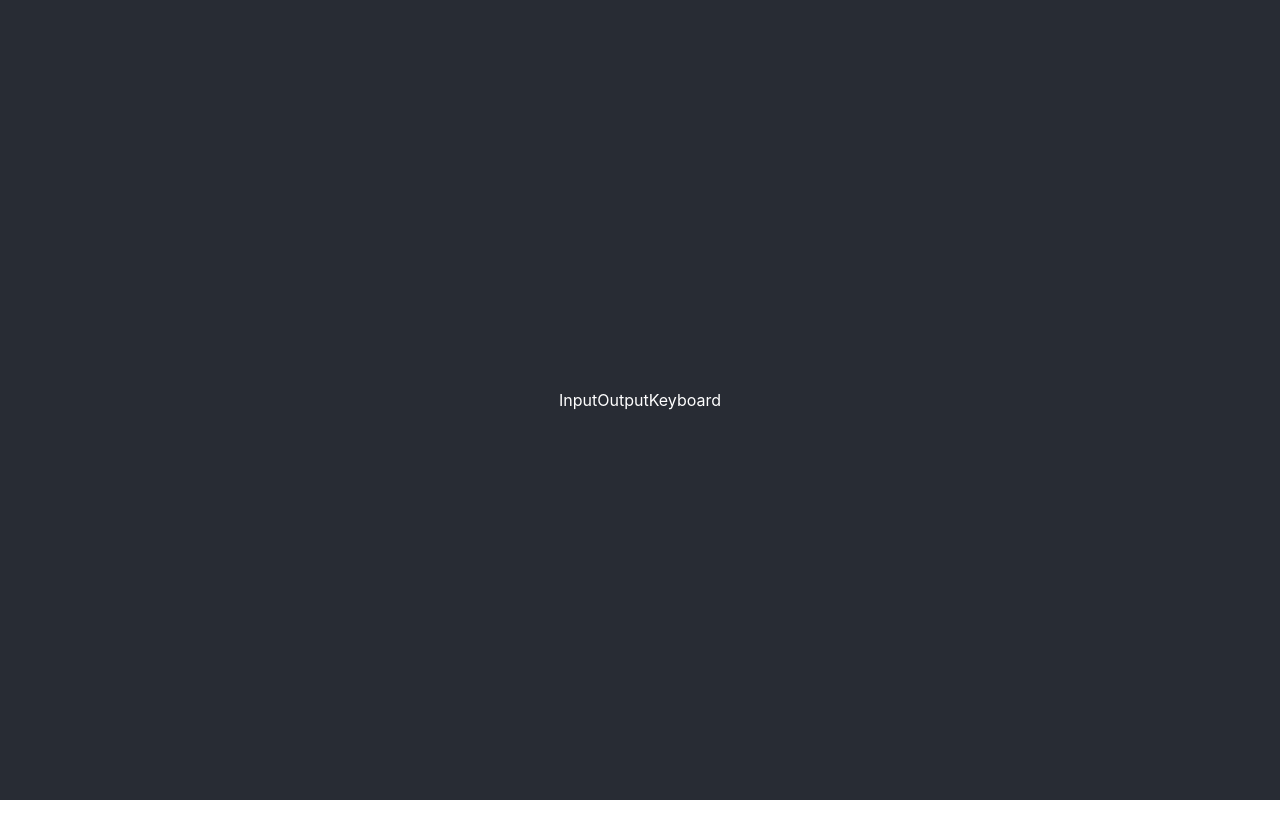
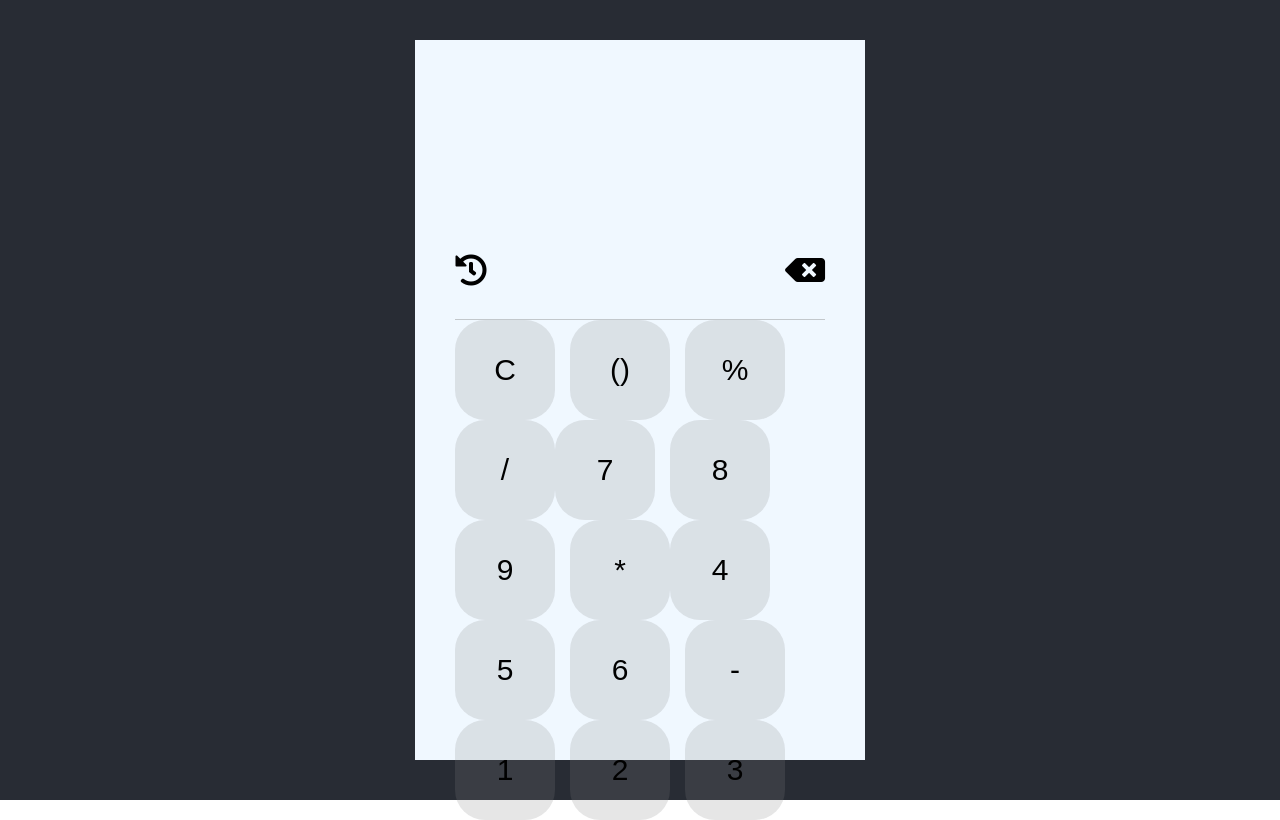
Before and after one commit to Tooluloope/calculator, a React (Create React App) app: page / in a window 1280 px wide. Shown: the top 820 px of the page. Built offline with nearby package versions, Linux system fonts and the light colour scheme.

Commit message:
Setting up CSS

```diff
--- a/package.json
+++ b/package.json
@@ -3,6 +3,7 @@
   "version": "0.1.0",
   "private": true,
   "dependencies": {
+    "@fortawesome/fontawesome-free": "^5.12.0",
     "@testing-library/jest-dom": "^4.2.4",
     "@testing-library/react": "^9.4.0",
     "@testing-library/user-event": "^7.2.1",
--- a/src/App.css
+++ b/src/App.css
@@ -1,11 +1,16 @@
 .App {
   text-align: center;
-}
-.App-header {
   background-color: #282c34;
   min-height: 100vh;
   display: flex;
+  flex-direction: column;
   align-items: center;
   justify-content: center;
-  color: white;
+  color: black;
 }
+.calc-board {
+  width: 370px;
+  height: 640px;
+  background-color: aliceblue;
+  padding: 40px;
+}
--- a/src/App.js
+++ b/src/App.js
@@ -7,11 +7,12 @@ import { Keyboard } from './components/keyboard/keyboard.component';
 function App() {
   return (
     <div className="App">
-      <header className="App-header">
+      <div className='calc-board'>
         <Input />
         <Output />
         <Keyboard />
-      </header>
+      </div>
+
     </div>
   );
 }
--- a/src/components/input /input.component.jsx
+++ b/src/components/input /input.component.jsx
@@ -4,8 +4,10 @@ import './input.style.css';
 
 export const Input = () => {
     return (
-        <div>
-            Input
+        <div className='input'>
+            <form className='form-input'>
+                <input type='number' />
+            </form>
         </div>
         )
 }
--- a/src/components/input /input.style.css
+++ b/src/components/input /input.style.css
@@ -0,0 +1,14 @@
+.input {
+    text-align: right;
+    margin: 20px auto 50px auto;
+}
+
+.form-input input {
+    width: 100%;
+    height: 40px;
+    font-size: 40px;
+    background-color: aliceblue;
+    border: 0px solid transparent;
+    outline: transparent;
+    text-align: right;
+}
--- a/src/components/keyboard/keyboard.component.jsx
+++ b/src/components/keyboard/keyboard.component.jsx
@@ -1,12 +1,41 @@
 
 import React from 'react';
 import './keyboard.style.css';
+import '@fortawesome/fontawesome-free/css/all.css'
 
 
 export const Keyboard = () => {
     return (
-        <div>
-            Keyboard
+        <div className='keyboard'>
+            <div className='top-keys'>
+                <i class="fas fa-history fa-2x icon-history"></i>
+                <i class="fas fa-backspace fa-2x icon-delete"></i>
+            </div>
+            <div className='lower-keys'>
+                <button className='button margin-3rd' id='C'> C</button>
+                <button className='button margin-3rd' id='()'> ()</button>
+                <button className='button margin-3rd' id='%'> %</button>
+                <button className='button' id='/'> /</button>
+                <button className='button margin-3rd' id='7'> 7</button>
+                <button className='button margin-3rd' id='8'> 8</button>
+                <button className='button margin-3rd' id='9'> 9</button>
+                <button className='button' id='*'> *</button>
+                <button className='button margin-3rd' id='4'> 4</button>
+                <button className='button margin-3rd' id='5'> 5</button>
+                <button className='button margin-3rd' id='6'> 6</button>
+                <button className='button' id='-'> -</button>
+                <button className='button margin-3rd' id='1'> 1</button>
+                <button className='button margin-3rd' id='2'> 2</button>
+                <button className='button margin-3rd' id='3'> 3</button>
+                <button className='button' id='+'> +</button>
+                <button className='button margin-3rd' id='+/-'> +/-</button>
+                <button className='button margin-3rd' id='0'> 0</button>
+                <button className='button margin-3rd' id='.'> .</button>
+                <button className='button' id='='> =</button>
+
+
+
+            </div>
         </div>
     )
 
--- a/src/components/keyboard/keyboard.style.css
+++ b/src/components/keyboard/keyboard.style.css
@@ -0,0 +1,32 @@
+.top-keys {
+    height: 35px;
+    margin-bottom: 30px;
+}
+.lower-keys {
+    border-top: 1px solid rgba(128, 128, 128, 0.4);
+}
+.icon-history {
+    float: left;
+    cursor: pointer;
+}
+.icon-delete {
+    float: right;
+    cursor: pointer;
+}
+.button {
+    font-size: 30px;
+    /* padding: 30px; */
+    background-color:  rgba(128, 128, 128, 0.2);
+    border: 0px solid transparent;
+    outline: none;
+    float: left;
+    border-radius: 30px;
+    height: 100px;
+    width: 100px;
+    /* margin: 10px; */
+
+}
+
+.margin-3rd {
+    margin-right: 15px;
+}
--- a/src/components/output/output.component.jsx
+++ b/src/components/output/output.component.jsx
@@ -4,8 +4,10 @@ import './output.style.css';
 
 export const Output = () => {
     return (
-        <div>
-            Output
+        <div className='output'>
+            <form className='form-output'>
+                <input type='number' />
+            </form>
         </div>
     )
 
--- a/src/components/output/output.style.css
+++ b/src/components/output/output.style.css
@@ -0,0 +1,15 @@
+.output {
+    text-align: right;
+    margin: 20px auto;
+}
+
+.form-output input {
+    width: 100%;
+    height: 40px;
+    font-size: 30px;
+    background-color: aliceblue;
+    border: 0px solid transparent;
+    outline: transparent;
+    text-align: right;
+    color: #00000052;
+}
```
Also changed, not shown: 1 other file (tests, documents, lock files or other folders).
